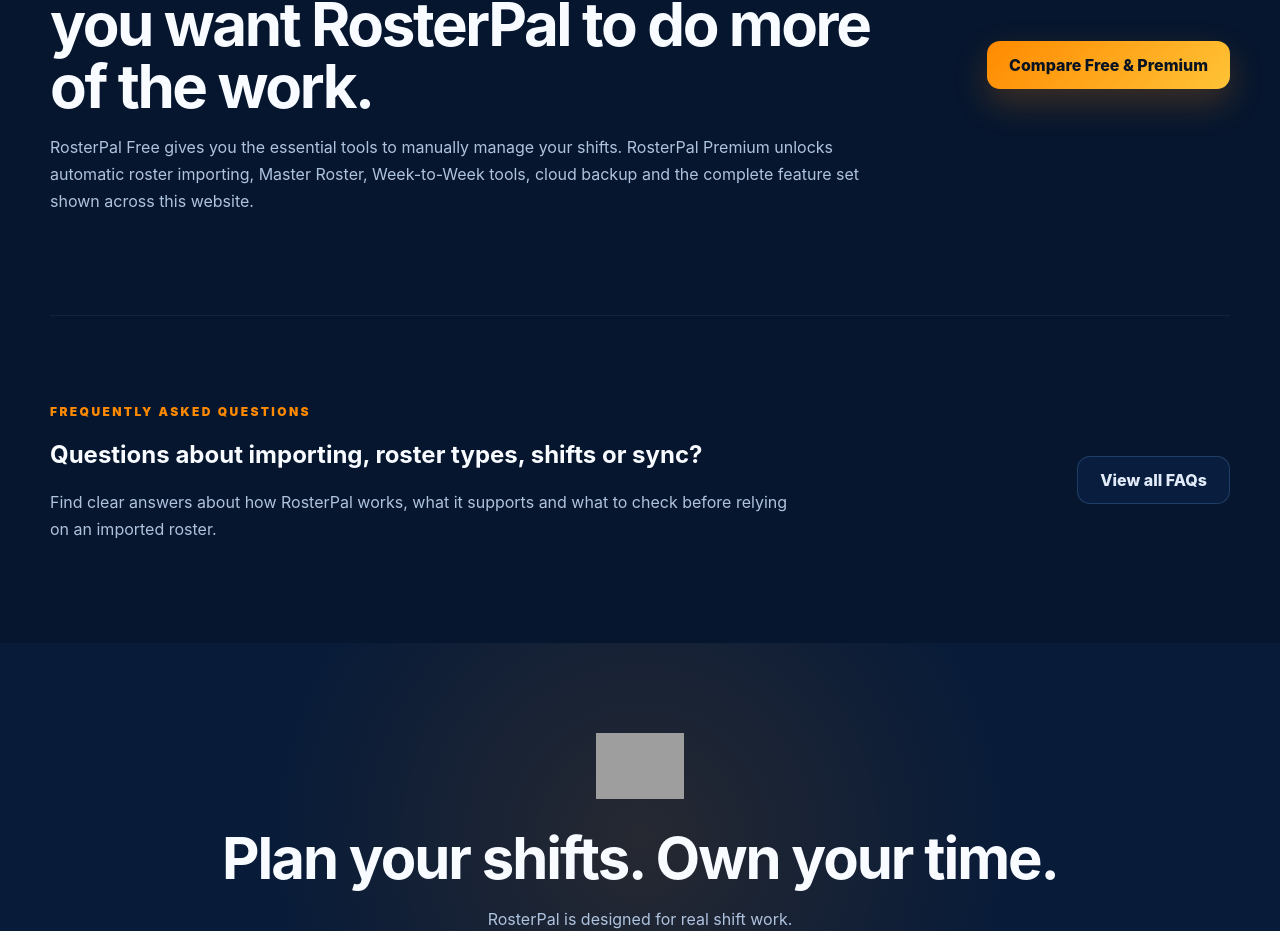
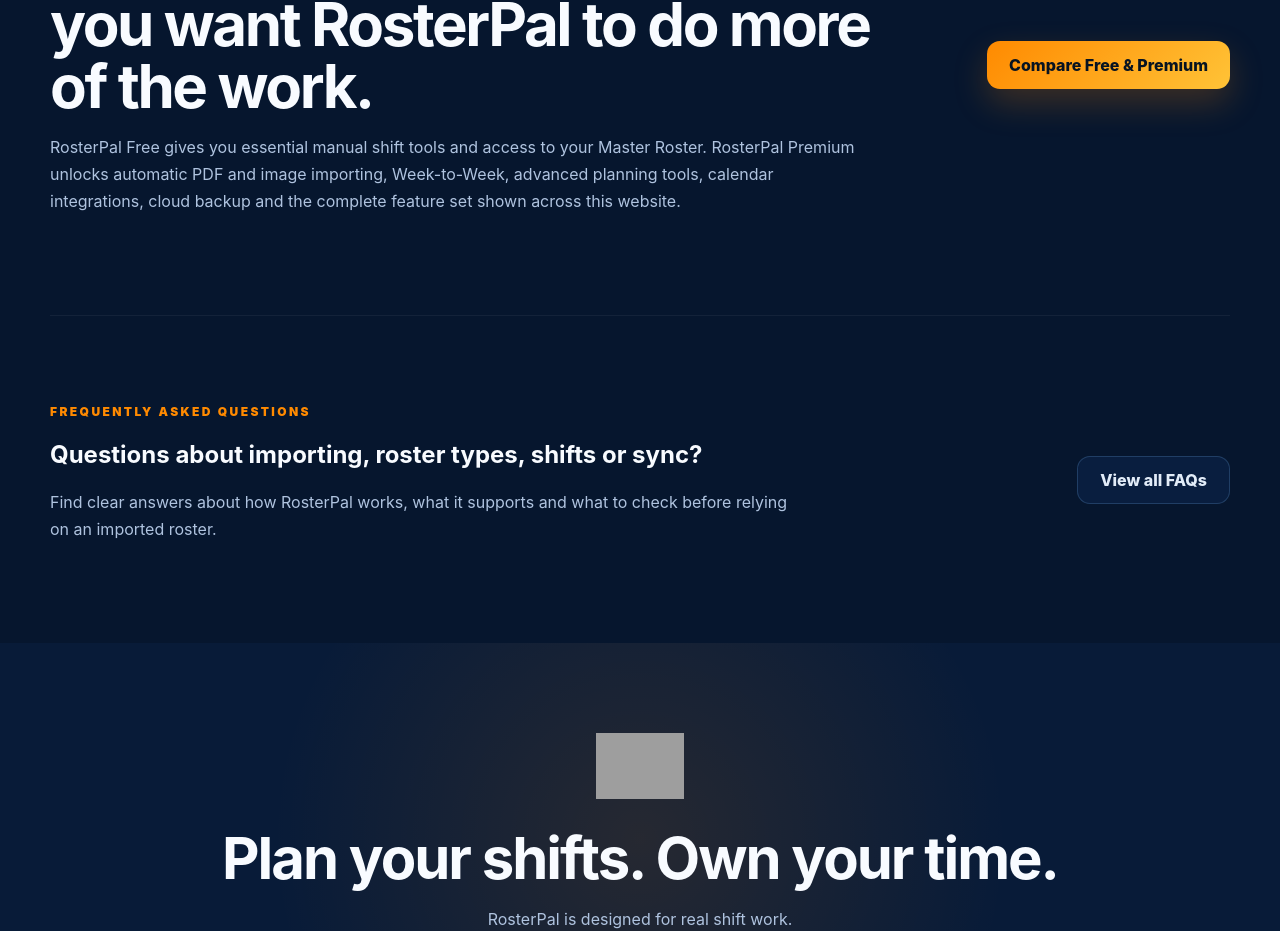
Before and after one commit to timaayg/rosterpal-website, a Next.js app: page / in a window 1280 px wide. Shown: the part 3867-4798 px from the top of the page. Built offline with nearby package versions, Linux system fonts and the light colour scheme; grey boxes are pictures that could not be loaded.

Commit message:
Align V2 Free and Premium homepage wording

```diff
--- a/app/page.tsx
+++ b/app/page.tsx
@@ -106,7 +106,7 @@
         <div className="plansTeaserCopy">
           <span className="eyebrow">FREE OR PREMIUM</span>
           <h2>Start simple. Upgrade when you want RosterPal to do more of the work.</h2>
-          <p>RosterPal Free gives you the essential tools to manually manage your shifts. RosterPal Premium unlocks automatic roster importing, Master Roster, Week-to-Week tools, cloud backup and the complete feature set shown across this website.</p>
+          <p>RosterPal Free gives you essential manual shift tools and access to your Master Roster. RosterPal Premium unlocks automatic PDF and image importing, Week-to-Week, advanced planning tools, calendar integrations, cloud backup and the complete feature set shown across this website.</p>
         </div>
         <div className="plansTeaserActions">
           <Link className="button buttonPrimary" href="/plans">Compare Free &amp; Premium</Link>
```
